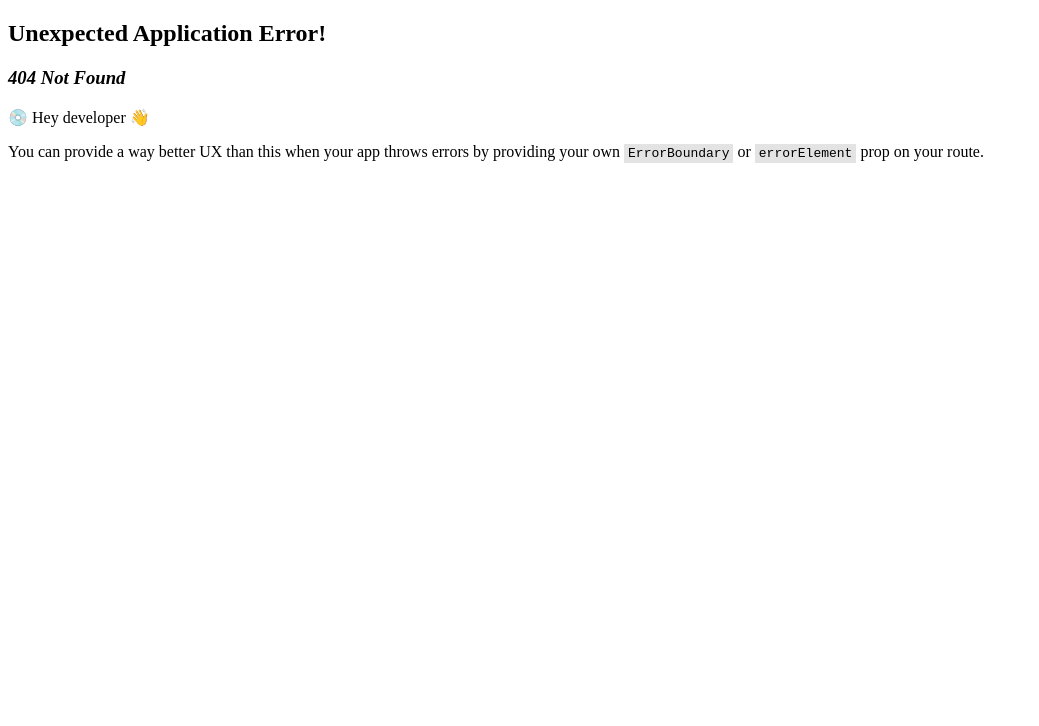
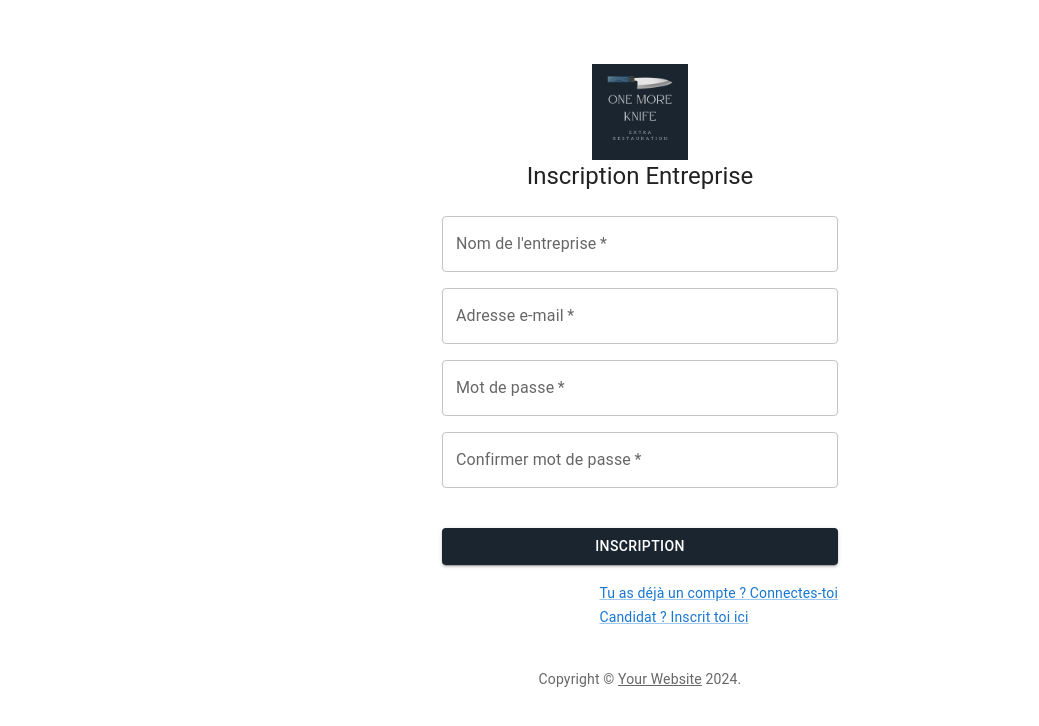
Before and after one commit to KevinRMO/One_more_knife_client, a React (Vite) app: page /register-company in a window 1280 px wide. Before the commit this address had no page. Shown: the top 726 px of the page, without its empty margins (0-1039 px from the left). Built offline with nearby package versions, Linux system fonts and the light colour scheme.

Commit message:
création form inscription candidat/entreprise, route et css

```diff
--- a/src/App.jsx
+++ b/src/App.jsx
@@ -3,6 +3,7 @@ import { createBrowserRouter, RouterProvider } from "react-router-dom";
 import Home from "./Component/Home/Home";
 import Login from "./Component/Login/Login";
 import RegisterUser from "./Component/RegisterUser/RegisterUser";
+import RegisterCompany from "./Component/RegisterCompany/RegisterCompany";
 import "./App.css";
 
 function App() {
@@ -19,6 +20,10 @@ function App() {
       path: "/register-user",
       element: <RegisterUser />,
     },
+    {
+      path: "/register-company",
+      element: <RegisterCompany />,
+    },
   ]);
 
   return (
--- a/src/Component/Login/Login.css
+++ b/src/Component/Login/Login.css
@@ -0,0 +1,7 @@
+.logoLogin {
+  width: 6em;
+}
+
+.buttonConnexion {
+  background-color: #1a2530 !important;
+}
--- a/src/Component/Login/Login.jsx
+++ b/src/Component/Login/Login.jsx
@@ -1,6 +1,6 @@
 import * as React from "react";
+import "./Login.css";
 import { useNavigate } from "react-router-dom";
-import Avatar from "@mui/material/Avatar";
 import Button from "@mui/material/Button";
 import CssBaseline from "@mui/material/CssBaseline";
 import TextField from "@mui/material/TextField";
@@ -9,10 +9,13 @@ import Checkbox from "@mui/material/Checkbox";
 import Link from "@mui/material/Link";
 import Grid from "@mui/material/Grid";
 import Box from "@mui/material/Box";
-import LockOutlinedIcon from "@mui/icons-material/LockOutlined";
 import Typography from "@mui/material/Typography";
 import Container from "@mui/material/Container";
 import { createTheme, ThemeProvider } from "@mui/material/styles";
+import InputLabel from "@mui/material/InputLabel";
+import MenuItem from "@mui/material/MenuItem";
+import FormControl from "@mui/material/FormControl";
+import Select from "@mui/material/Select";
 
 function Copyright(props) {
   return (
@@ -36,6 +39,11 @@ const defaultTheme = createTheme();
 
 function Login() {
   const navigate = useNavigate();
+  const [categorie, setCategorie] = React.useState("");
+
+  const handleChange = (event) => {
+    setCategorie(event.target.value);
+  };
 
   const handleSubmit = (event) => {
     event.preventDefault();
@@ -54,7 +62,12 @@ function Login() {
     navigate("/Register-user");
   };
 
+  const navigateToRegisterCompany = () => {
+    navigate("/Register-company");
+  };
+
   return (
+    <div className="backgroundColor">
       <ThemeProvider theme={defaultTheme}>
         <Container component="main" maxWidth="xs">
           <CssBaseline />
@@ -66,12 +79,13 @@ function Login() {
               alignItems: "center",
             }}
           >
-          <Avatar
-            sx={{ m: 1, bgcolor: "secondary.main" }}
+            <img
+              style={{ cursor: "pointer" }}
+              className="logoLogin"
+              src="/One-more-Knife.png"
+              alt="Logo"
               onClick={navigateToHome}
-          >
-            <LockOutlinedIcon />
-          </Avatar>
+            />
             <Typography component="h1" variant="h5">
               Connexion
             </Typography>
@@ -81,12 +95,27 @@ function Login() {
               noValidate
               sx={{ mt: 1 }}
             >
+              <FormControl fullWidth>
+                <InputLabel id="demo-simple-select-label">
+                  Vous êtes ?
+                </InputLabel>
+                <Select
+                  labelId="demo-simple-select-label"
+                  id="demo-simple-select"
+                  value={categorie}
+                  label=" Vous êtes ?"
+                  onChange={handleChange}
+                >
+                  <MenuItem value={10}>Candidat</MenuItem>
+                  <MenuItem value={20}>Entreprise</MenuItem>
+                </Select>
+              </FormControl>
               <TextField
                 margin="normal"
                 required
                 fullWidth
                 id="email"
-              label="Email Address"
+                label="Adresse e-mail"
                 name="email"
                 autoComplete="email"
                 autoFocus
@@ -96,16 +125,17 @@ function Login() {
                 required
                 fullWidth
                 name="password"
-              label="Password"
+                label="Mot de passe"
                 type="password"
                 id="password"
                 autoComplete="current-password"
               />
               <FormControlLabel
                 control={<Checkbox value="remember" color="primary" />}
-              label="Remember me"
+                label="Ce souvenir"
               />
               <Button
+                className="buttonConnexion"
                 type="submit"
                 fullWidth
                 variant="contained"
@@ -120,8 +150,20 @@ function Login() {
                   </Link>
                 </Grid>
                 <Grid item>
-                <Link onClick={navigateToRegisterUser} variant="body2">
-                  {"Tu n'as pas de compte ? Inscris-toi"}
+                  <Link
+                    onClick={navigateToRegisterUser}
+                    variant="body2"
+                    style={{ cursor: "pointer" }}
+                  >
+                    {"Candidat ? Inscris-toi ici"}
+                    <br />
+                  </Link>
+                  <Link
+                    onClick={navigateToRegisterCompany}
+                    variant="body2"
+                    style={{ cursor: "pointer" }}
+                  >
+                    {"Entreprise ? Inscris-toi ici"}
                   </Link>
                 </Grid>
               </Grid>
@@ -130,6 +172,7 @@ function Login() {
           <Copyright sx={{ mt: 8, mb: 4 }} />
         </Container>
       </ThemeProvider>
+    </div>
   );
 }
 export default Login;
--- a/src/Component/Navbar/Navbar.jsx
+++ b/src/Component/Navbar/Navbar.jsx
@@ -11,7 +11,6 @@ import MenuIcon from "@mui/icons-material/Menu";
 import Container from "@mui/material/Container";
 import Button from "@mui/material/Button";
 import MenuItem from "@mui/material/MenuItem";
-import AdbIcon from "@mui/icons-material/Adb";
 
 function NavBar() {
   const navigate = useNavigate();
--- a/src/Component/PostedAnnonce/PostedAnnonce.jsx
+++ b/src/Component/PostedAnnonce/PostedAnnonce.jsx
@@ -30,22 +30,14 @@ const PostedAnnonce = () => {
       {jobs.map((job) => (
         <Card key={job.id} sx={{ minWidth: 275 }}>
           <CardContent>
-            <Typography>
-              <h1>{job.title}</h1>
+            <Typography variant="h4">{job.title}</Typography>
+            <Typography variant="h5">{job.location_title}</Typography>
+            <Typography variant="subtitle1" color="text.secondary">
+              Du {job.date_start} au {job.date_end}
             </Typography>
-            <Typography>
-              <h2>{job.location_title}</h2>
-            </Typography>
-            <Typography sx={{ mb: 1.5 }} color="text.secondary">
-              <h3>
-                Du {job.date_start} au {job.date_end}
-              </h3>
-            </Typography>
-            <Typography>
-              <h3>{job.salary} €</h3>
-            </Typography>
+            <Typography variant="h6">{job.salary} €</Typography>
             <Typography variant="body2">
-              <p>{job.description_job}</p>
+              {job.description_job}
               <br />
             </Typography>
           </CardContent>
--- a/src/Component/RegisterCompany/RegisterCompany.css
+++ b/src/Component/RegisterCompany/RegisterCompany.css
@@ -0,0 +1,3 @@
+.buttonInscription {
+  background-color: #1a2530 !important;
+}
--- a/src/Component/RegisterCompany/RegisterCompany.jsx
+++ b/src/Component/RegisterCompany/RegisterCompany.jsx
@@ -0,0 +1,163 @@
+import * as React from "react";
+import "./RegisterCompany.css";
+import { useNavigate } from "react-router-dom";
+import Button from "@mui/material/Button";
+import CssBaseline from "@mui/material/CssBaseline";
+import TextField from "@mui/material/TextField";
+import Link from "@mui/material/Link";
+import Grid from "@mui/material/Grid";
+import Box from "@mui/material/Box";
+import Typography from "@mui/material/Typography";
+import Container from "@mui/material/Container";
+import { createTheme, ThemeProvider } from "@mui/material/styles";
+
+function Copyright(props) {
+  return (
+    <Typography
+      variant="body2"
+      color="text.secondary"
+      align="center"
+      {...props}
+    >
+      {"Copyright © "}
+      <Link color="inherit" href="https://mui.com/">
+        Your Website
+      </Link>{" "}
+      {new Date().getFullYear()}
+      {"."}
+    </Typography>
+  );
+}
+
+const defaultTheme = createTheme();
+
+function RegisterCompany() {
+  const navigate = useNavigate();
+
+  const handleSubmit = (event) => {
+    event.preventDefault();
+    const data = new FormData(event.currentTarget);
+    console.log({
+      email: data.get("email"),
+      password: data.get("password"),
+    });
+  };
+
+  const navigateToHome = () => {
+    navigate("/");
+  };
+
+  const navigateToLogin = () => {
+    navigate("/login");
+  };
+
+  const navigateToUser = () => {
+    navigate("/register-user");
+  };
+
+  return (
+    <ThemeProvider theme={defaultTheme}>
+      <Container component="main" maxWidth="xs">
+        <CssBaseline />
+        <Box
+          sx={{
+            marginTop: 8,
+            display: "flex",
+            flexDirection: "column",
+            alignItems: "center",
+          }}
+        >
+          <img
+            style={{ cursor: "pointer" }}
+            className="logoLogin"
+            src="/One-more-Knife.png"
+            alt="Logo"
+            onClick={navigateToHome}
+          />
+          <Typography component="h1" variant="h5">
+            Inscription Entreprise
+          </Typography>
+          <Box
+            component="form"
+            noValidate
+            onSubmit={handleSubmit}
+            sx={{ mt: 3 }}
+          >
+            <Grid container spacing={2}>
+              <Grid item xs={12}>
+                <TextField
+                  required
+                  fullWidth
+                  id="title"
+                  label="Nom de l'entreprise"
+                  name="title"
+                />
+              </Grid>
+              <Grid item xs={12}>
+                <TextField
+                  required
+                  fullWidth
+                  id="email"
+                  label="Adresse e-mail"
+                  name="email"
+                  autoComplete="email"
+                />
+              </Grid>
+              <Grid item xs={12}>
+                <TextField
+                  required
+                  fullWidth
+                  name="password"
+                  label="Mot de passe"
+                  type="password"
+                  id="password"
+                />
+              </Grid>
+              <Grid item xs={12}>
+                <TextField
+                  required
+                  fullWidth
+                  name="confirmPassword"
+                  label="Confirmer mot de passe"
+                  type="password"
+                  id="confirmPassword"
+                />
+              </Grid>
+              <Grid item xs={12}></Grid>
+            </Grid>
+            <Button
+              className="buttonInscription"
+              type="submit"
+              fullWidth
+              variant="contained"
+              sx={{ mt: 3, mb: 2 }}
+            >
+              Inscription
+            </Button>
+            <Grid container justifyContent="flex-end">
+              <Grid item>
+                <Link
+                  onClick={navigateToLogin}
+                  variant="body2"
+                  style={{ cursor: "pointer" }}
+                >
+                  Tu as déjà un compte ? Connectes-toi
+                </Link>
+                <br />
+                <Link
+                  onClick={navigateToUser}
+                  variant="body2"
+                  style={{ cursor: "pointer" }}
+                >
+                  Candidat ? Inscrit toi ici
+                </Link>
+              </Grid>
+            </Grid>
+          </Box>
+        </Box>
+        <Copyright sx={{ mt: 5 }} />
+      </Container>
+    </ThemeProvider>
+  );
+}
+export default RegisterCompany;
--- a/src/Component/RegisterUser/RegisterUser.css
+++ b/src/Component/RegisterUser/RegisterUser.css
@@ -0,0 +1,3 @@
+.buttonInscription {
+  background-color: #1a2530 !important;
+}
--- a/src/Component/RegisterUser/RegisterUser.jsx
+++ b/src/Component/RegisterUser/RegisterUser.jsx
@@ -1,15 +1,12 @@
 import * as React from "react";
+import "./RegisterUser.css";
 import { useNavigate } from "react-router-dom";
-import Avatar from "@mui/material/Avatar";
 import Button from "@mui/material/Button";
 import CssBaseline from "@mui/material/CssBaseline";
 import TextField from "@mui/material/TextField";
-import FormControlLabel from "@mui/material/FormControlLabel";
-import Checkbox from "@mui/material/Checkbox";
 import Link from "@mui/material/Link";
 import Grid from "@mui/material/Grid";
 import Box from "@mui/material/Box";
-import LockOutlinedIcon from "@mui/icons-material/LockOutlined";
 import Typography from "@mui/material/Typography";
 import Container from "@mui/material/Container";
 import { createTheme, ThemeProvider } from "@mui/material/styles";
@@ -54,6 +51,10 @@ function RegisterUser() {
     navigate("/login");
   };
 
+  const navigateToCompany = () => {
+    navigate("/register-company");
+  };
+
   return (
     <ThemeProvider theme={defaultTheme}>
       <Container component="main" maxWidth="xs">
@@ -66,14 +67,15 @@ function RegisterUser() {
             alignItems: "center",
           }}
         >
-          <Avatar
-            sx={{ m: 1, bgcolor: "secondary.main" }}
+          <img
+            style={{ cursor: "pointer" }}
+            className="logoLogin"
+            src="/One-more-Knife.png"
+            alt="Logo"
             onClick={navigateToHome}
-          >
-            <LockOutlinedIcon />
-          </Avatar>
+          />
           <Typography component="h1" variant="h5">
-            Inscription
+            Inscription Candidat
           </Typography>
           <Box
             component="form"
@@ -84,12 +86,22 @@ function RegisterUser() {
             <Grid container spacing={2}>
               <Grid item xs={12} sm={6}>
                 <TextField
+                  required
+                  fullWidth
+                  id="lastName"
+                  label="Nom"
+                  name="lastName"
+                  autoComplete="family-name"
+                />
+              </Grid>
+              <Grid item xs={12} sm={6}>
+                <TextField
                   autoComplete="given-name"
                   name="firstName"
                   required
                   fullWidth
                   id="firstName"
-                  label="First Name"
+                  label="Prénom"
                   autoFocus
                 />
               </Grid>
@@ -97,10 +109,28 @@ function RegisterUser() {
                 <TextField
                   required
                   fullWidth
-                  id="lastName"
-                  label="Last Name"
-                  name="lastName"
-                  autoComplete="family-name"
+                  name="birth_date"
+                  type="date"
+                  id="birth_date"
+                />
+              </Grid>
+              <Grid item xs={12} sm={6}>
+                <TextField
+                  required
+                  fullWidth
+                  name="phone"
+                  type="tel"
+                  id="phone"
+                  label="Téléphone"
+                />
+              </Grid>
+              <Grid item xs={12}>
+                <TextField
+                  required
+                  fullWidth
+                  id="cv_path"
+                  name="cv_path"
+                  type="file"
                 />
               </Grid>
               <Grid item xs={12}>
@@ -108,7 +138,7 @@ function RegisterUser() {
                   required
                   fullWidth
                   id="email"
-                  label="Email Address"
+                  label="Adresse e-mail"
                   name="email"
                   autoComplete="email"
                 />
@@ -118,33 +148,47 @@ function RegisterUser() {
                   required
                   fullWidth
                   name="password"
-                  label="Password"
+                  label="Mot de passe"
                   type="password"
                   id="password"
-                  autoComplete="new-password"
                 />
               </Grid>
               <Grid item xs={12}>
-                <FormControlLabel
-                  control={
-                    <Checkbox value="allowExtraEmails" color="primary" />
-                  }
-                  label="I want to receive inspiration, marketing promotions and updates via email."
+                <TextField
+                  required
+                  fullWidth
+                  name="confirmPassword"
+                  label="Confirmer mot de passe"
+                  type="password"
+                  id="confirmPassword"
                 />
               </Grid>
             </Grid>
             <Button
+              className="buttonInscription"
               type="submit"
               fullWidth
               variant="contained"
               sx={{ mt: 3, mb: 2 }}
             >
-              Sign Up
+              Inscription
             </Button>
             <Grid container justifyContent="flex-end">
               <Grid item>
-                <Link onClick={navigateToLogin} variant="body2">
+                <Link
+                  onClick={navigateToLogin}
+                  variant="body2"
+                  style={{ cursor: "pointer" }}
+                >
                   Tu as déjà un compte ? Connectes-toi
+                </Link>
+                <br />
+                <Link
+                  onClick={navigateToCompany}
+                  variant="body2"
+                  style={{ cursor: "pointer" }}
+                >
+                  Entreprise ? Inscrit toi ici
                 </Link>
               </Grid>
             </Grid>
--- a/src/Component/SearchBar/SearchBar.css
+++ b/src/Component/SearchBar/SearchBar.css
@@ -1,6 +1,7 @@
 .searchBar {
   display: flex;
   justify-content: center;
+  margin-bottom: 3em;
 }
 
 .inputSearch {
```
Lines whose indentation alone changed are shown as unchanged.
